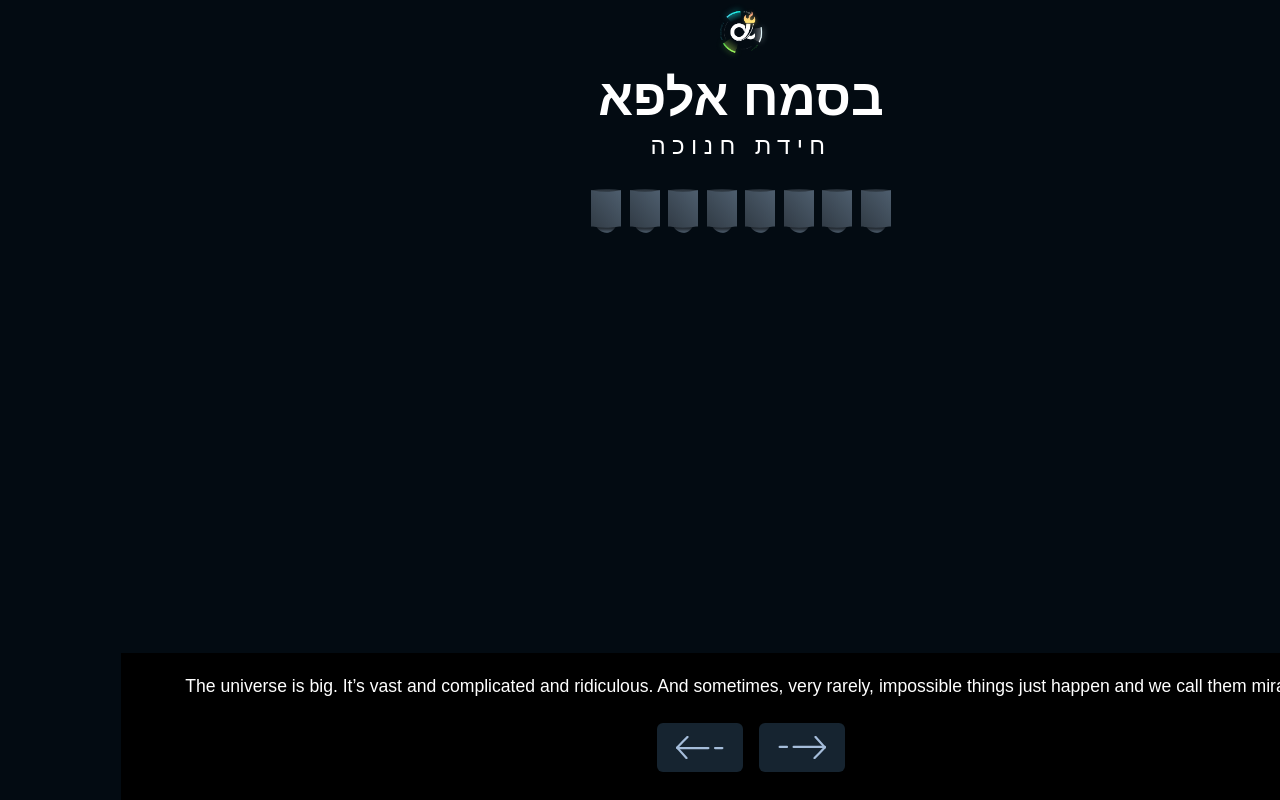
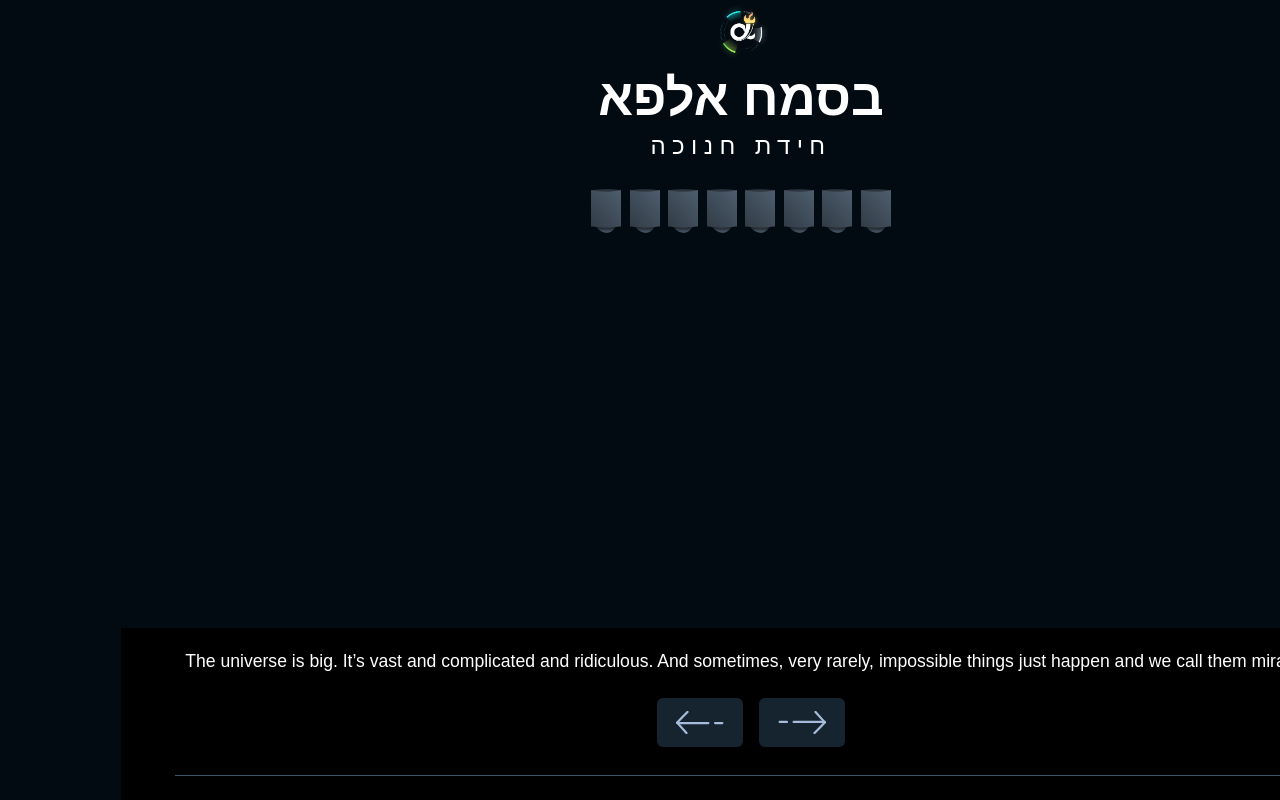
Before and after one commit to shachaf8787/bsmch-hanuka-riddle, a React (Create React App) app: page / in a window 1280 px wide. Built offline with nearby package versions, Linux system fonts and the light colour scheme.

Commit message:
Added direction arraow

```diff
--- a/src/App.css
+++ b/src/App.css
@@ -26,3 +26,34 @@ main {
 main > * {
   margin-bottom: var(--vertical-space);
 }
+
+.direction-arrow {
+  width: 90vw;
+  margin-inline: auto;
+  height: 1px;
+  background-color: var(--grey);
+}
+
+.direction-arrow::after {
+  content: "";
+  position: relative;
+  display: block;
+  width: 20px;
+  height: 1px;
+  transform: rotate(45deg);
+  background-color: var(--grey);
+  bottom: 7px;
+  right: -2px;
+}
+
+.direction-arrow::before {
+  content: "";
+  position: relative;
+  display: block;
+  width: 20px;
+  height: 1px;
+  transform: rotate(-45deg);
+  background-color: var(--grey);
+  bottom: -7px;
+  right: -2px;
+}
--- a/src/App.js
+++ b/src/App.js
@@ -81,6 +81,7 @@ function App() {
           <Arrow arrowDirection="prev" onClick={handlePrevArrow}/>
           <Arrow arrowDirection="next" onClick={handleNextArrow}/>
         </div>
+        <div className="direction-arrow"></div>
       </main>
     </div>
   );
```
Also changed, not shown: src/assests/direction-arrow.svg (added).
